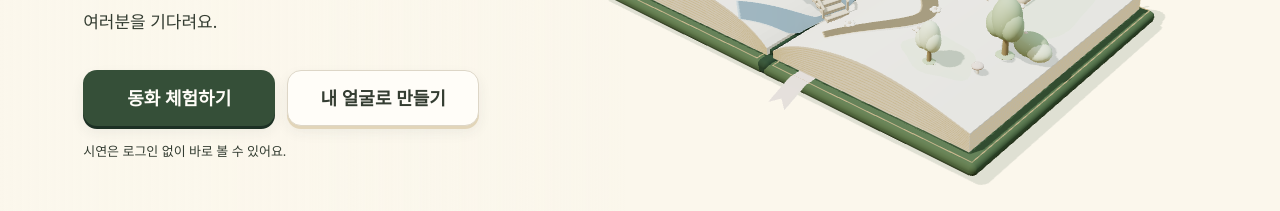
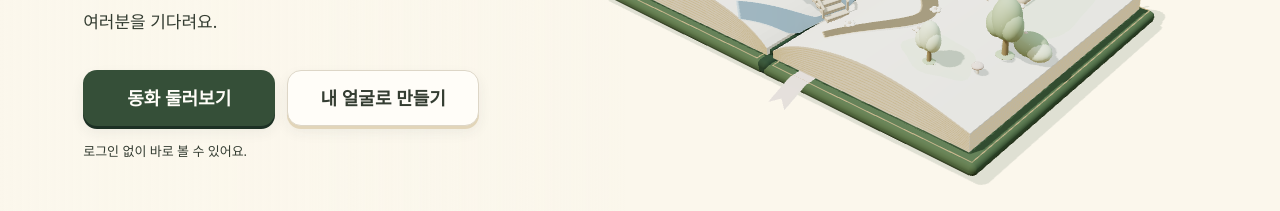
Before and after one commit to kon6443/nerd-back, a Next.js app in the folder apps/front/: page / in a window 1280 px wide. Shown: the part 471-682 px from the top of the page. Built offline with nearby package versions, Linux system fonts and the light colour scheme; no server answers.

Commit message:
feat(front): 홈 화면의 진입 CTA 문구를 '동화 둘러보기'로 변경한다
- 비로그인 시연 성격에 맞춰 '동화 체험하기' 버튼을 '동화 둘러보기'로 명확화

- 하단 보조 문구에서 '시연' 단어를 제거하여 자연스러운 안내 제공

```diff
--- a/apps/front/app/HomeWorld.tsx
+++ b/apps/front/app/HomeWorld.tsx
@@ -215,7 +215,7 @@ export function HomeWorld({ children }: { children: ReactNode }) {
           </div>
           <div className={styles.actions} aria-busy={presentation.entering || undefined}>
             <div className={styles.actionLinks} onClickCapture={enterStory}>{children}</div>
-            <p className={styles.note}>시연은 로그인 없이 바로 볼 수 있어요.</p>
+            <p className={styles.note}>로그인 없이 바로 볼 수 있어요.</p>
           </div>
         </div>
         <div className={styles.entryWash} aria-hidden="true" />
--- a/apps/front/app/page.tsx
+++ b/apps/front/app/page.tsx
@@ -6,7 +6,7 @@ export default function Home() {
   return (
     <HomeWorld>
       <ActionLink href="/library" prefetch variant="primary" className="sm:w-48">
-        동화 체험하기
+        동화 둘러보기
       </ActionLink>
       <ActionLink href={HOME_CREATE_CTA.href} variant="secondary" className="sm:w-48" prefetch>
         {HOME_CREATE_CTA.cta}
```
